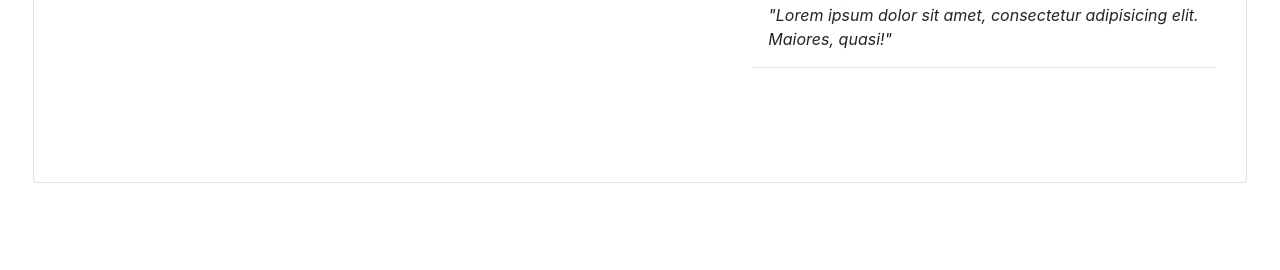
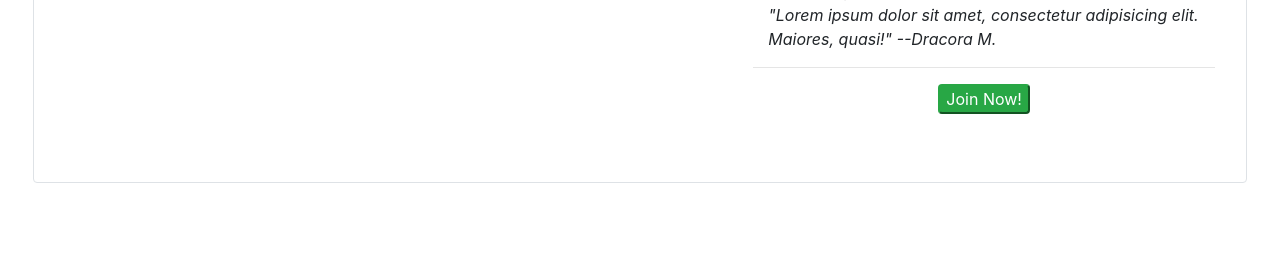
Before and after one commit to rcox18/dating, a PHP site: page /views/home.html in a window 1280 px wide. Shown: the part 530-800 px from the top of the page. Run offline with PHP 8.4, Linux system fonts and the light colour scheme.

Commit message:
style touch ups

```diff
--- a/index.php
+++ b/index.php
@@ -1,9 +1,9 @@
 <?php
-/*
+/**
  * @author     Robert Cox
  * @version    1.0.0
  * @link       http://rcox.greenriverdev.com/IT328/chicken
- * @since      1/15/2020
+ * @since      1/19/2020
  */
 
 ini_set('display_errors', 1);
--- a/styles/style.css
+++ b/styles/style.css
@@ -1,8 +1,16 @@
-
+@charset "UTF-8";
+/**
+ * @author     Robert Cox
+ * @version    1.0.0
+ * @link       http://rcox.greenriverdev.com/IT328/chicken
+ * @since      1/19/2020
+ *
+ * Styling for for a monster dating website.
+ */
 
 .background-image {
-    background-image: url('../images/monster-date-1.png');
-    height: 70%;
+    background-image: url('../images/smiley-monster.jpg');
+    height: 100%;
     background-size: cover;
     background-position: center;
 }
@@ -16,7 +24,10 @@ https://stackoverflow.com/questions/48572331/how-to-create-responsive-text-in-bo
 html {
     font-size: 0.6rem;
 }
-@media (min-width: 400px) {
+@media (min-width: 576px) {
+    .background-image {
+        height: 70%;
+    }
     html { font-size: 0.75rem; }
 }
 @media (min-width: 800px) {
--- a/views/home.html
+++ b/views/home.html
@@ -1,3 +1,10 @@
+<!--
+    Robert Cox
+	/19/2020
+	url: http://rcox.greenriverdev.com/IT328/dating
+	The home page view for rcox.greenriverdev.com/IT328/dating. A dating website for monsters.
+-->
+
 <!DOCTYPE html>
 <html lang="en">
     <head>
@@ -7,46 +14,48 @@
               integrity="sha384-Vkoo8x4CGsO3+Hhxv8T/Q5PaXtkKtu6ug5TOeNV6gBiFeWPGFN9MuhOf23Q9Ifjh"
               crossorigin="anonymous">
         <link rel="stylesheet" href="styles/style.css">
-        <title>Dating Home</title>
+        <title>MonsterFinder</title>
     </head>
     <body>
-        <!-- A grey horizontal navbar that becomes vertical on small screens -->
         <nav class="navbar navbar-expand-sm fixed-top bg-light border-bottom mb-sm-2">
-            <!-- Links -->
-            <a class="navbar-brand" href="#">Link 1</a>
+            <a class="navbar-brand" href="#">MonsterFinder</a>
             <ul class="navbar-nav text-right">
                 <li class="nav-item">
-                    <a class="nav-link" href="#">Link 2</a>
+                    <a class="nav-link" href="#">Login</a>
                 </li>
                 <li class="nav-item">
-                    <a class="nav-link" href="#">Link 3</a>
+                    <a class="nav-link" href="#">Sign up</a>
                 </li>
             </ul>
         </nav>
-
         <hr class="mb-5">
         <div class="container-fluid p-5">
             <div class="row p-3 border rounded">
                 <div class="col-sm-7 p-0">
                     <div class="background-image rounded"></div>
-                 </div>
+                </div>
+
                 <div class="col-sm-5">
                     <h1 class="text-center">MonsterFinder</h1>
                     <p>Begin by creating a new project in GitHub called ‘dating’. Make sure your project has a
                         readme file. Clone your project to your 328 directory on greenriverdev. Commit frequently,
                         and make sure that your commits have a meaningful comment. You should have a minimum of 5
                         commits for this assignment.</p>
+
                     <h4 class="text-center">Our Monster Members Love MonsterFinder</h4>
                     <hr>
                     <div class="container">
-                    <em>"Lorem ipsum dolor sit amet, consectetur adipisicing elit. Maiores, quasi!"</em><br>
-                    <em>"Lorem ipsum dolor sit amet, consectetur adipisicing elit. Maiores, quasi!"</em><br>
-                    <em>"Lorem ipsum dolor sit amet, consectetur adipisicing elit. Maiores, quasi!"</em><br>
+                        <em>"Lorem ipsum dolor sit amet, consectetur adipisicing elit. Maiores, quasi!"  --Alison S.</em><br>
+                        <em>"Lorem ipsum dolor sit amet, consectetur adipisicing elit. Maiores, quasi!"  --Braker C.</em><br>
+                        <em>"Lorem ipsum dolor sit amet, consectetur adipisicing elit. Maiores, quasi!"  --Dracora M.</em><br>
                     </div>
                     <hr>
+                    <div class="text-center">
+                        <button class="btn-success rounded" type = "button">Join Now!</button>
+                    </div>
                 </div>
             </div>
-            <div class="btn"></div>
+
         </div>
         <script src="https://code.jquery.com/jquery-3.4.1.slim.min.js"
                 integrity="sha384-J6qa4849blE2+poT4WnyKhv5vZF5SrPo0iEjwBvKU7imGFAV0wwj1yYfoRSJoZ+n"
```
